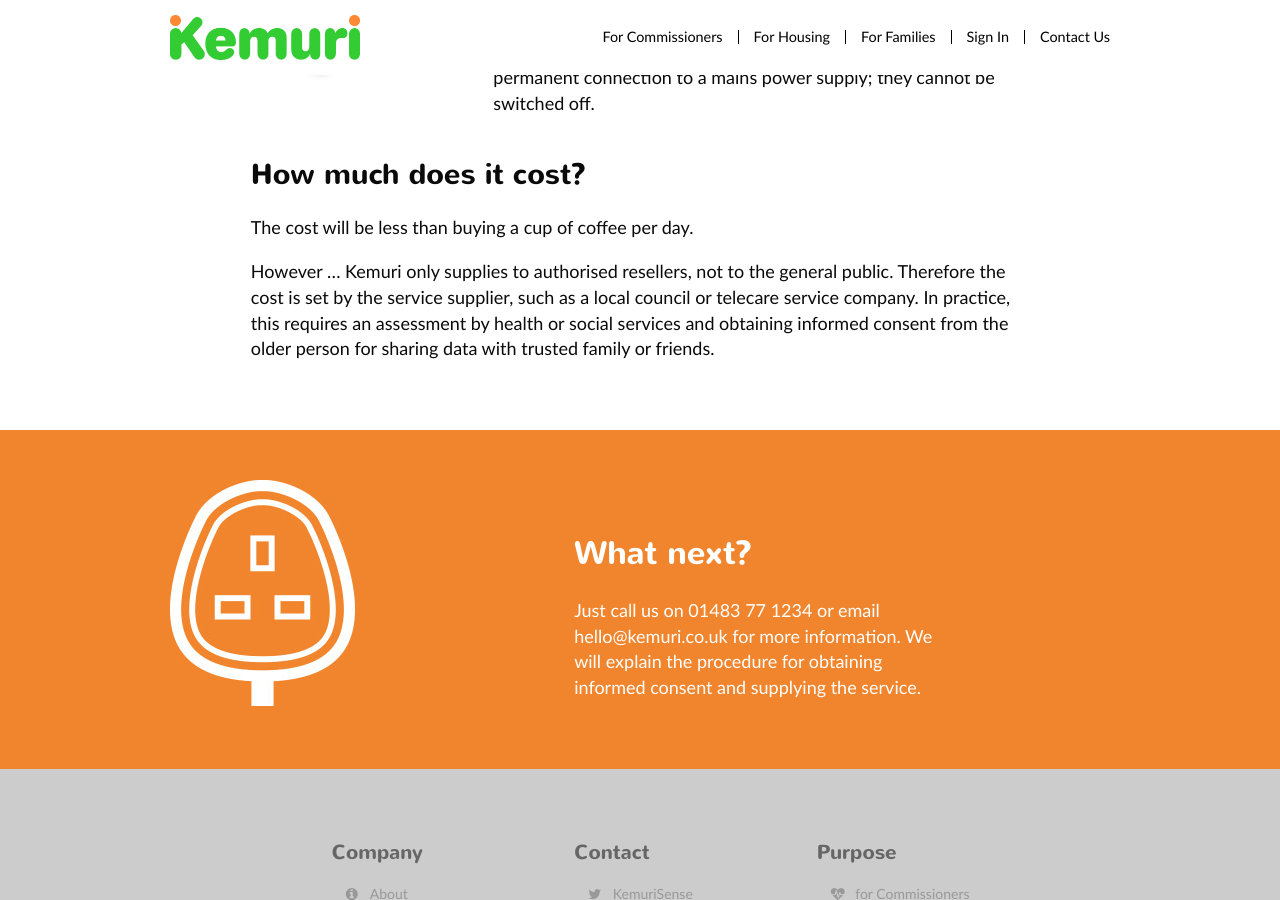
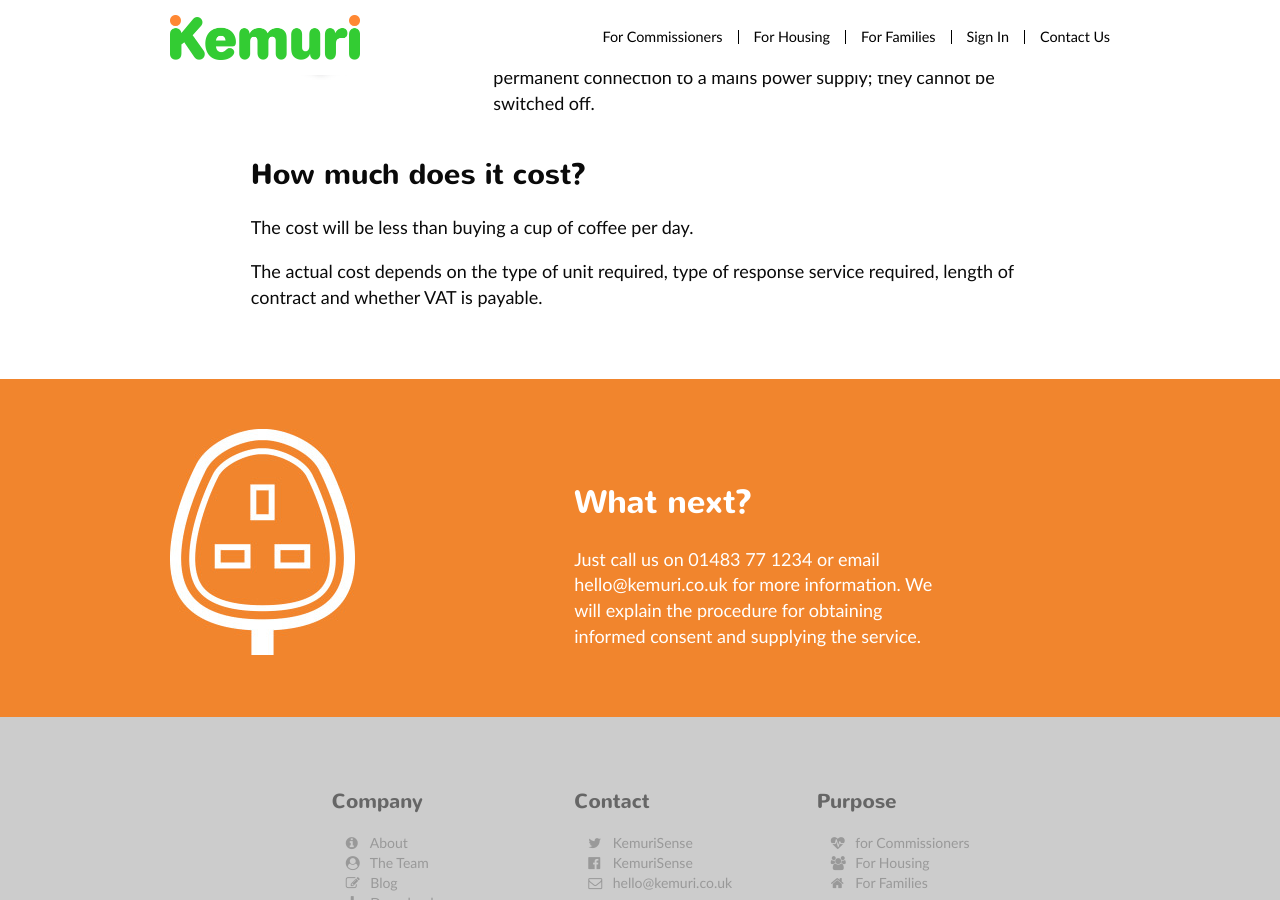
Before and after one commit to intelligentlilli/kemurisense.github.io, a Jekyll site: the page built from telecare-for-family.html, in a window 1280 px wide and 900 px high, scrolled down 3887 px. Built offline with Jekyll 4.4.1, drawn with Linux system fonts in a browser that asks for light colours.

Commit message:
Move to B2C sales

```diff
--- a/telecare-for-family.html
+++ b/telecare-for-family.html
@@ -151,7 +151,7 @@
       <div class="col-md-10 col-md-push-1">
         <h2>How much does it cost?</h2>
         <p>The cost will be less than buying a cup of coffee per day.</p>
-        <p>However … Kemuri only supplies to authorised resellers, not to the general public.  Therefore the cost is set by the service supplier, such as a local council or telecare service company. In practice, this requires an assessment by health or social services and obtaining informed consent from the older person for sharing data with trusted family or friends.  </p>
+        <p>The actual cost depends on the type of unit required, type of response service required, length of contract and whether VAT is payable.  </p>
       </div>
     </div>
   </div>
```
